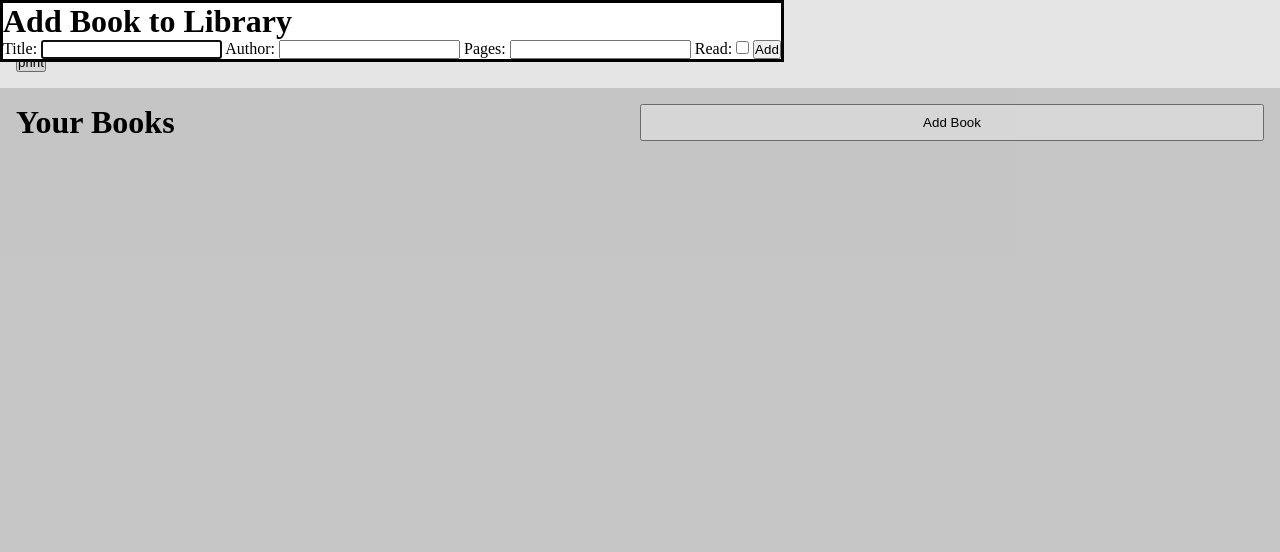
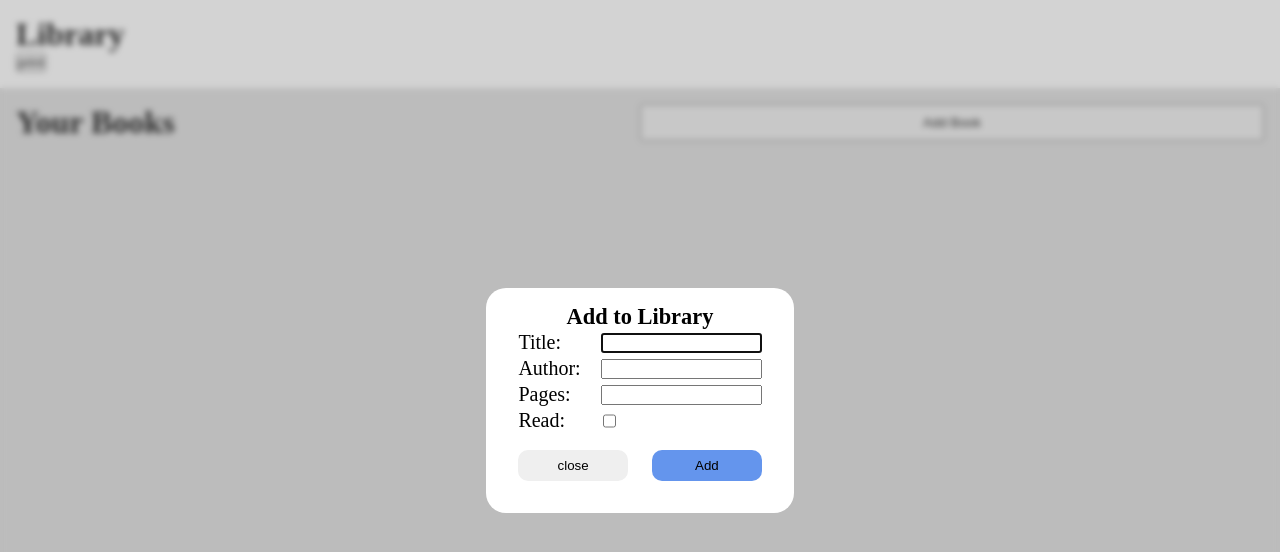
Before and after one commit to Harrison-Metz/library, a plain HTML site: page index.html in a window 1280 px wide. Both pictures are taken after a click on the button "Add Book". Drawn offline with Linux system fonts and the light colour scheme.

Commit message:
styled the dialog popup

```diff
--- a/index.html
+++ b/index.html
@@ -16,17 +16,32 @@
         <h1>Your Books</h1>
         <button class="add-button">Add Book</button>
         <div class="book-container" id="book-container"></div>
-        <dialog class="popup-form">
+        <dialog class="popup">
             <form id="book-form">
-                <h1>Add Book to Library</h1>
+                <div class="head">
+                    <h1>Add to Library</h1>
+                </div>
+                <div class="title">
                     <label for="title">Title:</label>
                     <input type="text" name="title" id="title">
+                </div>
+                <div class="author">
                     <label for="author">Author:</label>
                     <input type="text" name="author" id="author">
+                </div>
+                <div class="pages">
                     <label for="pages">Pages:</label>
                     <input type="text" name="pages" id="pages">
-                <label for="read">Read: <input type="checkbox" name="read" id="read"></label>
+                </div>
+                <div class="read">
+                    <label for="read">Read: </label>
+                    <input type="checkbox" name="read" id="read">
+                </div>
+                <div class="buttons">
+                    <button id="close-button">close</button>
                     <button type="submit" id="submit-button">Add</button>
+
+                </div>
             </form>
         </dialog>
     </div>
--- a/script.js
+++ b/script.js
@@ -56,7 +56,7 @@ function displayBooks(array){
 }
 
 const addButton = document.querySelector('.add-button');
-const dialog = document.querySelector('.popup-form');
+const dialog = document.querySelector('.popup');
 const form = document.querySelector('#book-form');
 
 addButton.addEventListener("click", () => {
@@ -78,8 +78,8 @@ function processForm(event){
 }
 
 form.addEventListener('submit', function(event) {
-    event.preventDefault(); // Prevent the default form submission (page reload)
-    processForm(event); // Call your custom function
+    event.preventDefault();
+    processForm(event);
 });
 
 const print = document.querySelector('header button');
--- a/style.css
+++ b/style.css
@@ -10,6 +10,10 @@ body {
     margin: 0;
     padding: 0;
     height: 100vh;
+}
+
+body:has(dialog[open]) {
+  overflow: hidden;
 }
 
 .header {
@@ -50,6 +54,95 @@ body {
     height: min-content;
 }
 
-.popup-form {
+.popup {
+    inset: 0;
+    margin: auto;
+    padding: 1rem 2rem 2rem 2rem;
+    border: none;
+    border-radius: 20px;
+}
 
+.popup::backdrop {
+  backdrop-filter: blur(3px);
+  background-color: rgba(128, 128, 128, 0.35);
 }
+
+#book-form {
+    height: 100%;
+    display: grid;
+    grid-template-rows: repeat(5, 1fr) auto;
+    grid-template-areas:
+    "head"
+    "title"
+    "author"
+    "pages"
+    "read"
+    "submit";
+}
+
+form input {
+    height: 1.25rem;
+    width: 66%;
+}
+
+form label {
+    font-size: 1.25rem;
+}
+
+form div {
+    justify-content: space-between;
+    align-items: center;
+}
+
+.head {
+    grid-area: head;
+    display: flex;
+    flex-direction: column;
+    font-size: 0.7rem;
+}
+
+.title {
+    grid-area: title;
+    display: flex;
+}
+
+.author {
+    grid-area: author;
+    display: flex;
+}
+
+.pages {
+    grid-area: pages;
+    display: flex;
+}
+
+.read {
+    grid-area: read;
+    display: flex;
+    justify-content: flex-start;
+}
+
+.read input {
+    width: fit-content;
+    margin-right: 60%;
+    margin-left: auto;
+}
+
+.buttons {
+    grid-area: submit;
+    display: flex;
+    align-items: center;
+    justify-content: space-between;
+}
+
+.buttons button {
+    padding: 0.5rem 1rem;
+    border: none;
+    border-radius: 10px;
+    margin-top: 1rem;
+    width: 45%;
+}
+
+#submit-button {
+    background-color: cornflowerblue;
+}
```
Lines whose indentation alone changed are shown as unchanged.
